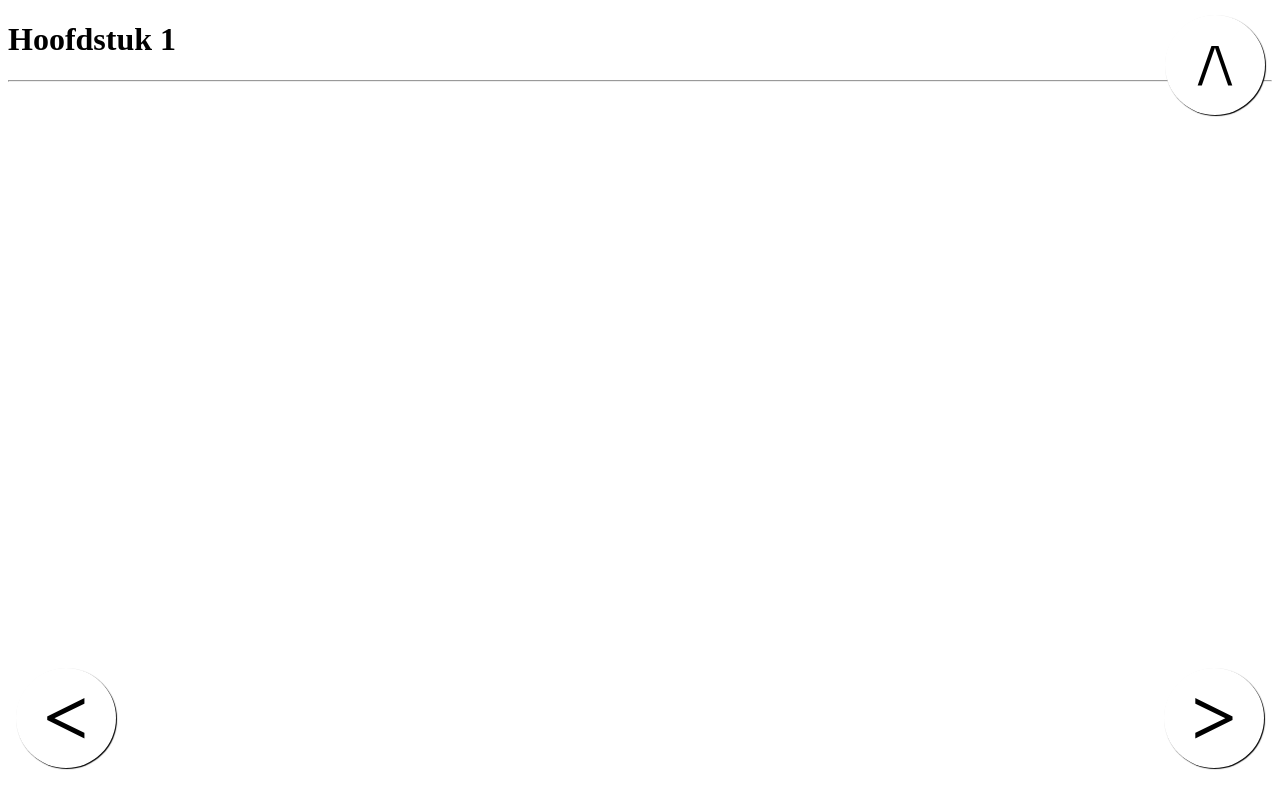
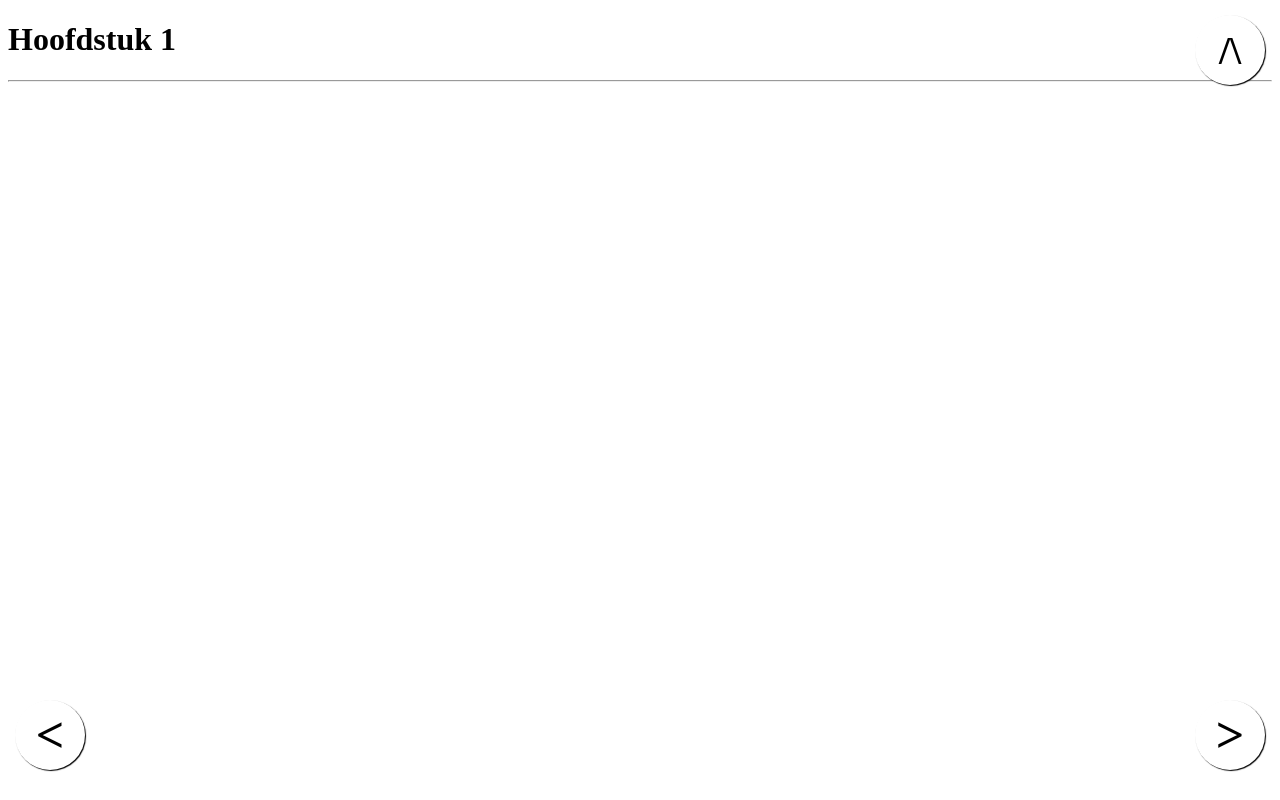
Before and after one commit to JJK96/MySword-notes-viewer, a Flask app: page /1/1 in a window 1280 px wide. Run offline with Flask 2, Linux system fonts and the light colour scheme; data that the repository does not hold is empty.

Commit message:
Make buttons smaller

```diff
--- a/templates/chapter.html
+++ b/templates/chapter.html
@@ -31,19 +31,19 @@
 nav {
     box-sizing: border-box;
     position: fixed;
-    bottom: 1em;
+    bottom: 15px;
     left: 0px;
     width: 100%;
-    padding: 1em;
+    padding: 15px;
     display: flex;
     justify-content: space-between;
 }
 .nav-btn {
-    font-size: 80px;
+    font-size: 50px;
     font-weight: bold;
     height: 100%;
-    width: 100px;
-    height: 100px;
+    width: 70px;
+    height: 70px;
     background: white;
     border-radius: 100px;
     display: flex;
@@ -55,7 +55,7 @@ nav {
     position: fixed;
     top: 15px;
     right: 15px;
-    font-size: 60px;
+    font-size: 40px;
 }
 a.nav-btn {
     color: inherit; /* blue colors for links too */
```
